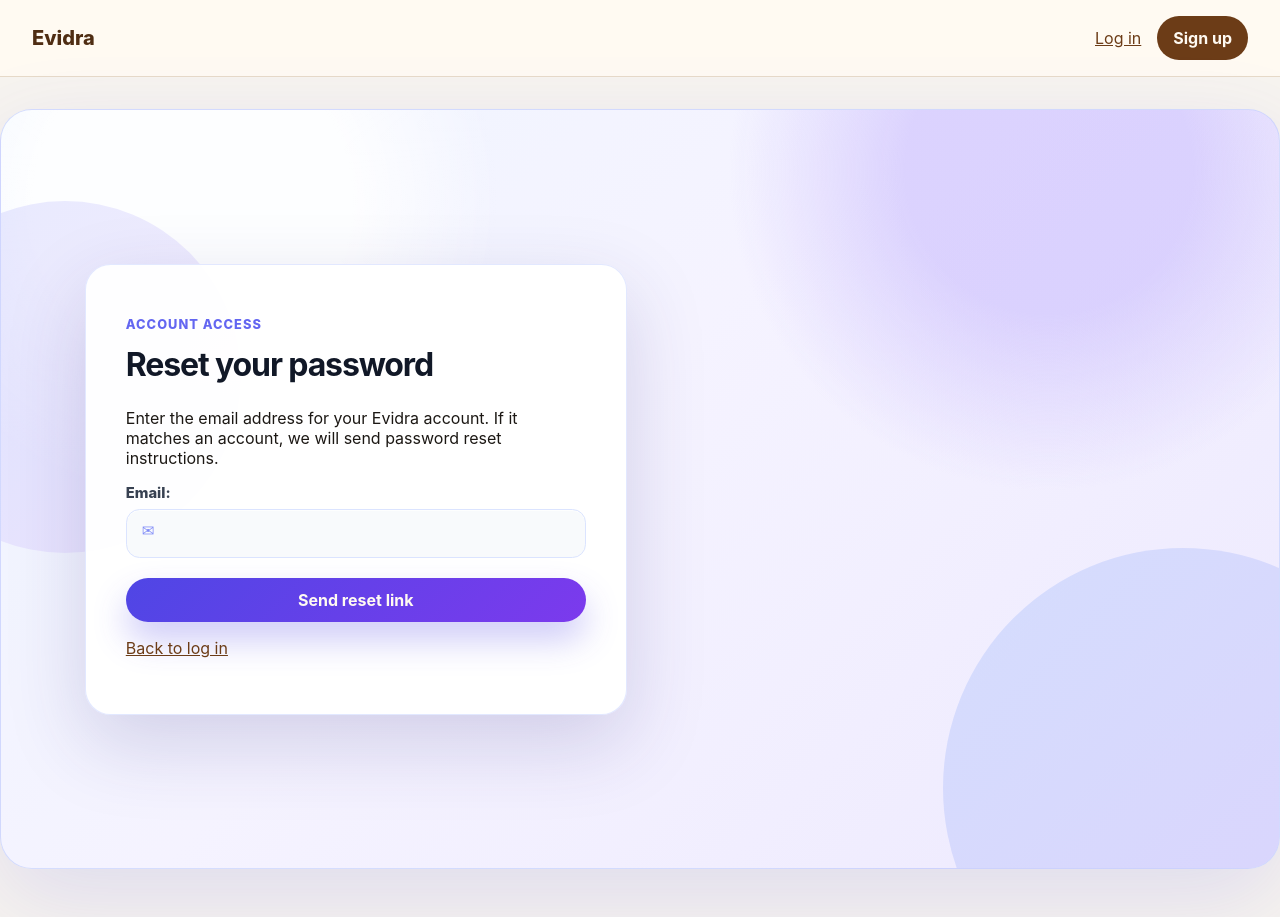
After one commit to mahadevupadhyayula/Evidra, a Django app: page /accounts/password-reset/ in a window 1280 px wide. The commit adds this page. Run offline with Django 5.2, Linux system fonts and the light colour scheme; parts of the project's set-up code (start-up, migrations or seed data) failed here and were passed over.

Commit message:
Add account password reset flow

```diff
--- a/apps/accounts/urls.py
+++ b/apps/accounts/urls.py
@@ -1,4 +1,5 @@
-from django.urls import path
+from django.contrib.auth import views as auth_views
+from django.urls import path, reverse_lazy
 
 from apps.accounts.views import EmailLoginView, SessionLogoutView, signup
 
@@ -8,4 +9,36 @@ urlpatterns = [
     path("signup/", signup, name="signup"),
     path("login/", EmailLoginView.as_view(), name="login"),
     path("logout/", SessionLogoutView.as_view(), name="logout"),
+    path(
+        "password-reset/",
+        auth_views.PasswordResetView.as_view(
+            template_name="accounts/password_reset_form.html",
+            email_template_name="accounts/password_reset_email.txt",
+            subject_template_name="accounts/password_reset_subject.txt",
+            success_url=reverse_lazy("accounts:password_reset_done"),
+        ),
+        name="password_reset",
+    ),
+    path(
+        "password-reset/sent/",
+        auth_views.PasswordResetDoneView.as_view(
+            template_name="accounts/password_reset_done.html",
+        ),
+        name="password_reset_done",
+    ),
+    path(
+        "password-reset/<uidb64>/<token>/",
+        auth_views.PasswordResetConfirmView.as_view(
+            template_name="accounts/password_reset_confirm.html",
+            success_url=reverse_lazy("accounts:password_reset_complete"),
+        ),
+        name="password_reset_confirm",
+    ),
+    path(
+        "password-reset/complete/",
+        auth_views.PasswordResetCompleteView.as_view(
+            template_name="accounts/password_reset_complete.html",
+        ),
+        name="password_reset_complete",
+    ),
 ]
--- a/templates/accounts/login.html
+++ b/templates/accounts/login.html
@@ -55,6 +55,7 @@
           {% endfor %}
           <button type="submit">Log in</button>
         </form>
+        <p><a href="{% url 'accounts:password_reset' %}">Forgot password?</a></p>
       </div>
     </div>
   </section>
--- /dev/null
+++ b/templates/accounts/password_reset_email.txt
@@ -0,0 +1,6 @@
+You requested a password reset for your Evidra account.
+
+Use the link below to choose a new password:
+{{ protocol }}://{{ domain }}{% url 'accounts:password_reset_confirm' uidb64=uid token=token %}
+
+If you did not request this, you can ignore this email.
--- /dev/null
+++ b/templates/accounts/password_reset_form.html
@@ -0,0 +1,24 @@
+{% extends "base.html" %}
+{% block title %}Reset password · Evidra{% endblock %}
+{% block content %}
+  <section class="auth-page">
+    <div class="auth-panel">
+      <div class="auth-card">
+        <p class="eyebrow">Account access</p>
+        <h1>Reset your password</h1>
+        <p>Enter the email address for your Evidra account. If it matches an account, we will send password reset instructions.</p>
+        <form method="post" novalidate>
+          {% csrf_token %}
+          {{ form.non_field_errors }}
+          <div class="field">
+            {{ form.email.label_tag }}
+            {{ form.email }}
+            {{ form.email.errors }}
+          </div>
+          <button type="submit">Send reset link</button>
+        </form>
+        <p><a href="{% url 'accounts:login' %}">Back to log in</a></p>
+      </div>
+    </div>
+  </section>
+{% endblock %}
--- /dev/null
+++ b/templates/accounts/password_reset_subject.txt
@@ -0,0 +1 @@
+Reset your Evidra password
```
Also changed, not shown: config/settings.py (+15 -0 lines), templates/accounts/password_reset_complete.html (added, +14 -0 lines), templates/accounts/password_reset_confirm.html (added, +47 -0 lines), templates/accounts/password_reset_done.html (added, +14 -0 lines), tests/accounts/test_auth_views.py (+78 -0 lines).
